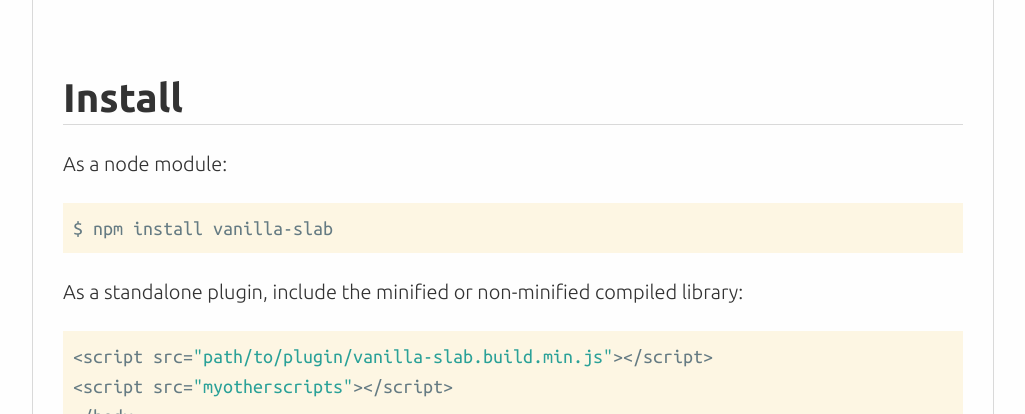
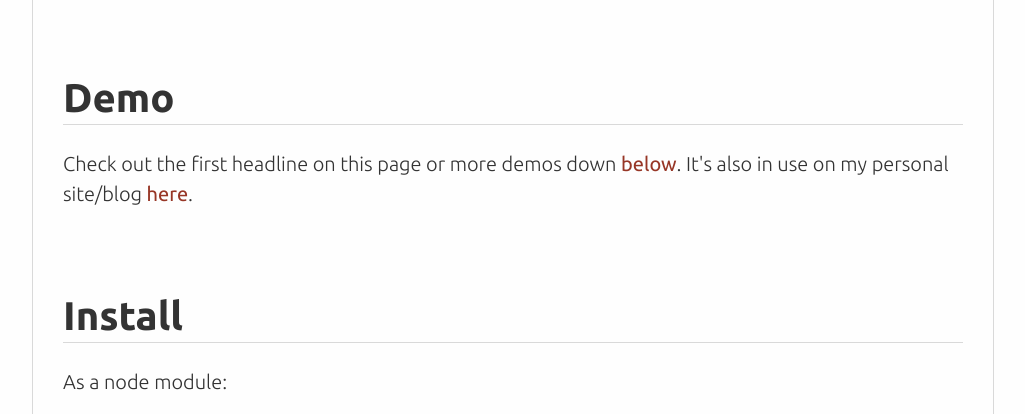
Before and after one commit to npbee/Vanilla-Slab, a website: page demo/index.html in a window 1280 px wide. Shown: the part 686-1100 px from the top of the page, without its empty margins (127-1152 px from the left). Drawn offline with Linux system fonts and the light colour scheme; a web font is replaced by a local one.

Commit message:
quick update

```diff
--- a/demo/index.html
+++ b/demo/index.html
@@ -18,6 +18,13 @@
         --><a href="#usage"><span class="mega-octicon octicon-code"></span>Usage</a>
       </nav>
     </header>
+
+    <section>
+      <h2>Demo</h2>
+      <p>Check out the first headline on this page or more demos down <a
+        href="#">below</a>.  It's also in use on my personal site/blog <a
+        href="http://npbee.me">here</a>.</p>
+    </section>
 
     <section>
       <h2>Install</h2>
@@ -171,7 +178,7 @@
       run <code class='inline'>gulp build</code>.
     </section>
 
-    <section>
+    <section id="demos">
       <h2>Examples</h2>
       <h1 class="js-vanilla-slab">Small Title</h1>
 
```
